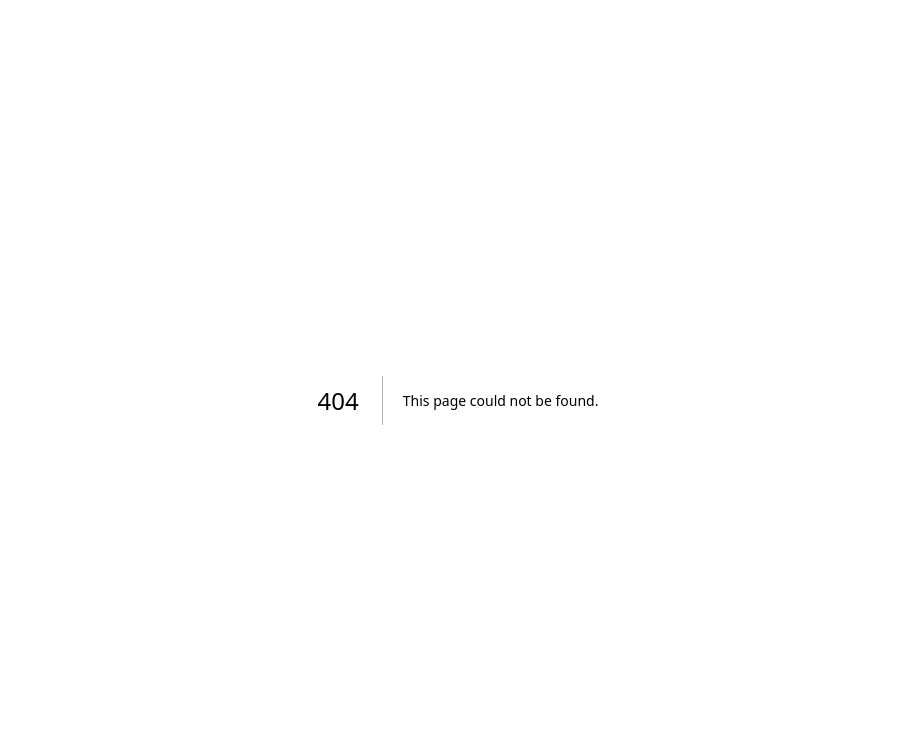
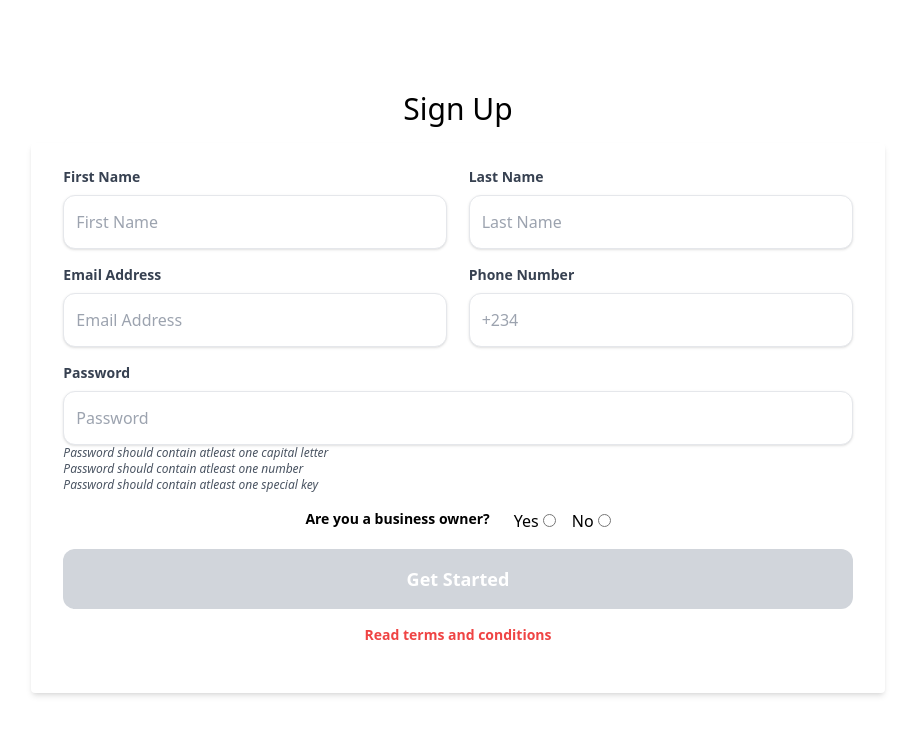
Before and after one commit to CISH-NG/Sproutify, a Next.js app: page /signup in a window 1280 px wide. Before the commit this address had no page. Shown: the top 734 px of the page, without its empty margins (182-1097 px from the left). Built offline with nearby package versions, Linux system fonts and the light colour scheme.

Commit message:
Signin and signup page done. Kindly review.

```diff
--- /dev/null
+++ b/src/pages/signin.tsx
@@ -0,0 +1,69 @@
+import DefaultLayout from '@/components/layouts/DefaultLayout';
+import React from 'react';
+
+function Signin() {
+	return (
+		<DefaultLayout>
+			<div className="flex h-screen flex-col items-center justify-center">
+				<h1 className="text-3xl">Sign In</h1>
+				<div className="w-96">
+					<form className="mb-4 mt-4 rounded bg-white px-8 pt-6 pb-8 shadow-md">
+						<div className="mb-4">
+							<label
+								className="mb-2 block text-sm font-bold text-gray-700"
+								htmlFor="email"
+							>
+								Email Address
+							</label>
+							<input
+								className="focus:shadow-outline w-full appearance-none rounded-xl border py-4 px-3 leading-tight text-gray-700 shadow focus:outline-none"
+								id="email"
+								type="text"
+								placeholder="Email Address"
+							/>
+						</div>
+						<div className="mb-4">
+							<label
+								className="mb-2 block text-sm font-bold text-gray-700"
+								htmlFor="password"
+							>
+								Password
+							</label>
+							<input
+								className="focus:shadow-outline w-full appearance-none rounded-xl border py-4 px-3 leading-tight text-gray-700 shadow focus:outline-none"
+								id="password"
+								type="text"
+								placeholder="Password"
+							/>
+							<div className="mt-4 text-center">
+								<a
+									className="inline-block align-baseline text-sm font-bold text-red-500 hover:text-red-800"
+									href="#"
+								>
+									Forgot Password
+								</a>
+							</div>
+							<div>
+								<button
+									className="w-full mt-4 focus:shadow-outline rounded-xl bg-gray-300 py-4 px-4 font-bold text-lg text-white hover:bg-gray-500 focus:outline-none"
+									type="button"
+								>
+									Sign In
+								</button>
+							</div>
+                            <div className='w-full mt-4 flex flex-row justify-evenly'>
+                                <p>You do not have an account?</p>
+                                <a
+									className="inline-block align-baseline text-sm font-bold text-green-500 hover:text-green-800"
+									href="#"
+								>Sign Up</a>
+                            </div>
+						</div>
+					</form>
+				</div>
+			</div>
+		</DefaultLayout>
+	);
+}
+
+export default Signin;
--- /dev/null
+++ b/src/pages/signup.tsx
@@ -0,0 +1,129 @@
+import React from 'react';
+import DefaultLayout from '@/components/layouts/DefaultLayout';
+
+function SignUp() {
+	return (
+		<DefaultLayout>
+			<div className="flex h-screen flex-col items-center justify-center">
+				<h1 className="text-3xl">Sign Up</h1>
+				<div className="w-2/3">
+					<form className="mb-4 mt-4 rounded bg-white px-8 pt-6 pb-8 shadow-md">
+						<div className="mb-4 flex flex-row justify-between">
+							<div className='w-96'>
+								<label
+									className="mb-2 block text-sm font-bold text-gray-700"
+									htmlFor="fname"
+								>
+									First Name
+								</label>
+								<input
+									className="focus:shadow-outline w-full appearance-none rounded-xl border py-4 px-3 leading-tight text-gray-700 shadow focus:outline-none"
+									id="fname"
+									type="text"
+									placeholder="First Name"
+								/>
+							</div>
+							<div className='w-96'>
+								<label
+									className="mb-2 block text-sm font-bold text-gray-700"
+									htmlFor="lname"
+								>
+									Last Name
+								</label>
+								<input
+									className="focus:shadow-outline w-full appearance-none rounded-xl border py-4 px-3 leading-tight text-gray-700 shadow focus:outline-none"
+									id="lname"
+									type="text"
+									placeholder="Last Name"
+								/>
+							</div>
+						</div>
+                        <div className="mb-4 flex flex-row justify-between">
+							<div className='w-96'>
+								<label
+									className="mb-2 block text-sm font-bold text-gray-700"
+									htmlFor="email"
+								>
+									Email Address
+								</label>
+								<input
+									className="focus:shadow-outline w-full appearance-none rounded-xl border py-4 px-3 leading-tight text-gray-700 shadow focus:outline-none"
+									id="email"
+									type="email"
+									placeholder="Email Address"
+								/>
+							</div>
+							<div className='w-96'>
+								<label
+									className="mb-2 block text-sm font-bold text-gray-700"
+									htmlFor="phonenumber"
+								>
+									Phone Number
+								</label>
+								<input
+									className="focus:shadow-outline w-full appearance-none rounded-xl border py-4 px-3 leading-tight text-gray-700 shadow focus:outline-none"
+									id="phonenumber"
+									type="tel"
+									placeholder="+234"
+								/>
+							</div>
+						</div>
+						<div className="mb-4">
+                            <div>
+							<label
+								className="mb-2 block text-sm font-bold text-gray-700"
+								htmlFor="password"
+							>
+								Password
+							</label>
+							<input
+								className="focus:shadow-outline w-full appearance-none rounded-xl border py-4 px-3 leading-tight text-gray-700 shadow focus:outline-none"
+								id="password"
+								type="text"
+								placeholder="Password"
+							/>
+                            <p className="text-gray-600 text-xs italic">Password should contain atleast one capital letter</p>
+                            <p className="text-gray-600 text-xs italic">Password should contain atleast one number </p>
+                            <p className="text-gray-600 text-xs italic">Password should contain atleast one special key</p>
+                            </div>
+							<div className="mt-4 text-center flex flex-row justify-center space-x-6 ">
+								<p className="inline-block align-baseline text-sm font-bold">
+									Are you a business owner?
+								</p>
+                                <div className="text-center flex flex-row justify-center space-x-4">
+                                    <div className='space-x-1'>
+                                    <label htmlFor="radioDefault01">Yes</label>
+                                    <input type="radio"  name="flexRadioDefault" id="radioDefault01"/>
+                                    </div>
+
+                                    <div className='space-x-1'>
+                                    <label htmlFor="radioDefault02">No</label>
+                                    <input type="radio" name="flexRadioDefault" id="radioDefault02"/>
+                                    </div>
+                                </div>
+							</div>
+							<div>
+								<button
+									className="focus:shadow-outline mt-4 w-full rounded-xl bg-gray-300 py-4 px-4 text-lg font-bold text-white hover:bg-gray-500 focus:outline-none"
+									type="button"
+								>
+									Get Started
+								</button>
+							</div>
+							<div className="mt-4 flex w-full flex-row justify-center">
+								<a
+									className="inline-block align-baseline text-sm font-bold text-red-500 hover:text-red-800"
+									href="#"
+								>
+									Read terms and conditions
+								</a>
+							</div>
+						</div>
+					</form>
+				</div>
+			</div>
+		</DefaultLayout>
+	);
+}
+
+export default SignUp;
--- a/src/styles/globals.css
+++ b/src/styles/globals.css
@@ -91,12 +91,12 @@ body {
 
 body {
   color: rgb(var(--foreground-rgb));
-  background: linear-gradient(
+  /* background: linear-gradient(
       to bottom,
       transparent,
       rgb(var(--background-end-rgb))
     )
-    rgb(var(--background-start-rgb));
+    rgb(var(--background-start-rgb)); */
 }
 
 a {
```
Also changed, not shown: 2 other files (tests, documents, lock files or other folders).
